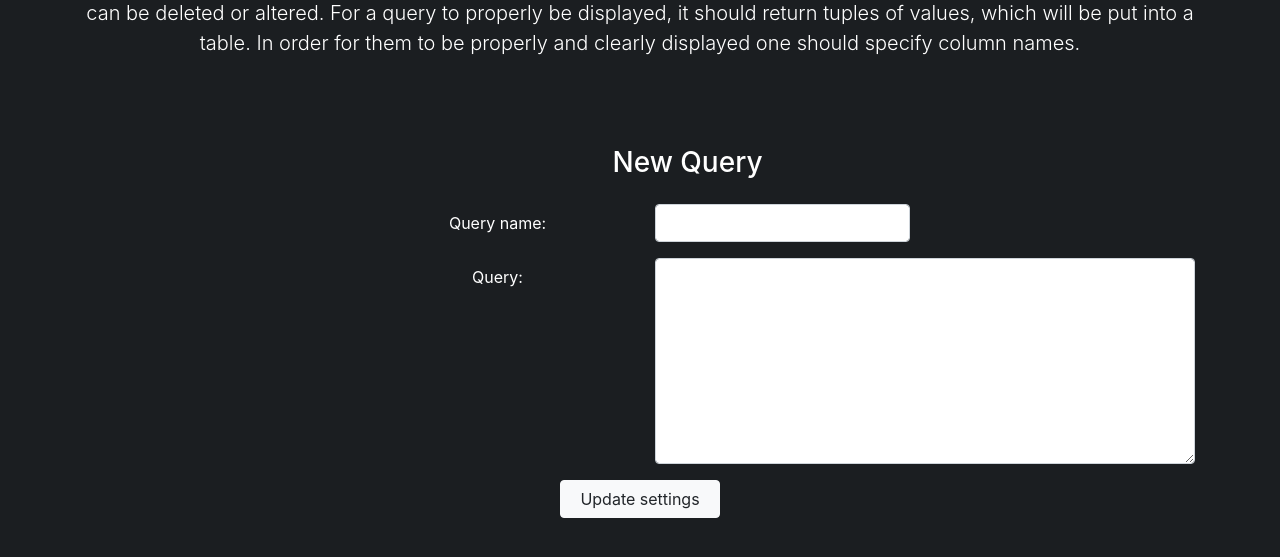
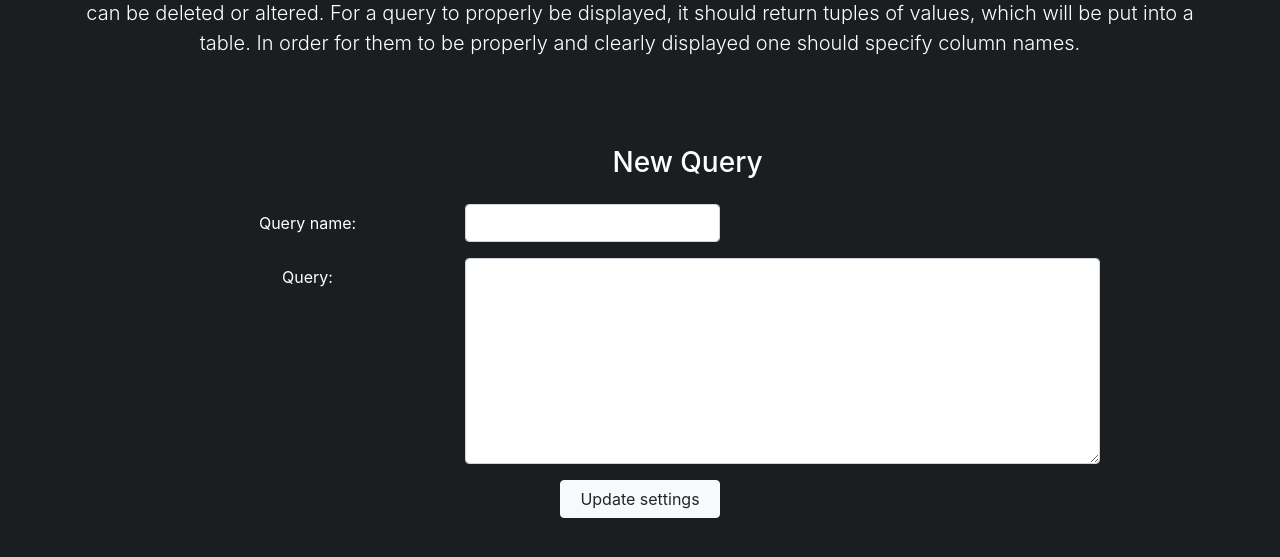
Before and after one commit to larsVanRoy/power-monitor, a Flask app: page /statistics in a window 1280 px wide. Shown: the part 228-785 px from the top of the page. Run offline with Flask 2, Linux system fonts and the light colour scheme; parts of the project's set-up code (start-up, migrations or seed data) failed here and were passed over; some libraries are stand-ins or nearby versions.

Commit message:
fixed lineout issue in template

```diff
--- a/templates/statistics.html
+++ b/templates/statistics.html
@@ -35,14 +35,14 @@
                 </div>
             </div>
             <div class="form-group row">
-                <label for="ip" class="offset-3 col-3 col-form-label">Query name: </label>
+                <label for="ip" class="offset-1 col-3 col-form-label">Query name: </label>
                 <div class="col-3">
                     <input type="text" class="form-control" id="query name" name="query name" required>
                 </div>
             </div>
             <div class="form-group row">
-                <label for="start-date" class="offset-3 col-3 col-form-label">Query: </label>
-                <div class="col-md-6">
+                <label for="start-date" class="offset-1 col-3 col-form-label">Query: </label>
+                <div class="col-md-7">
                     <textarea class="form-control" rows="8" id="query" name="query" required></textarea>
                 </div>
             </div>
```
